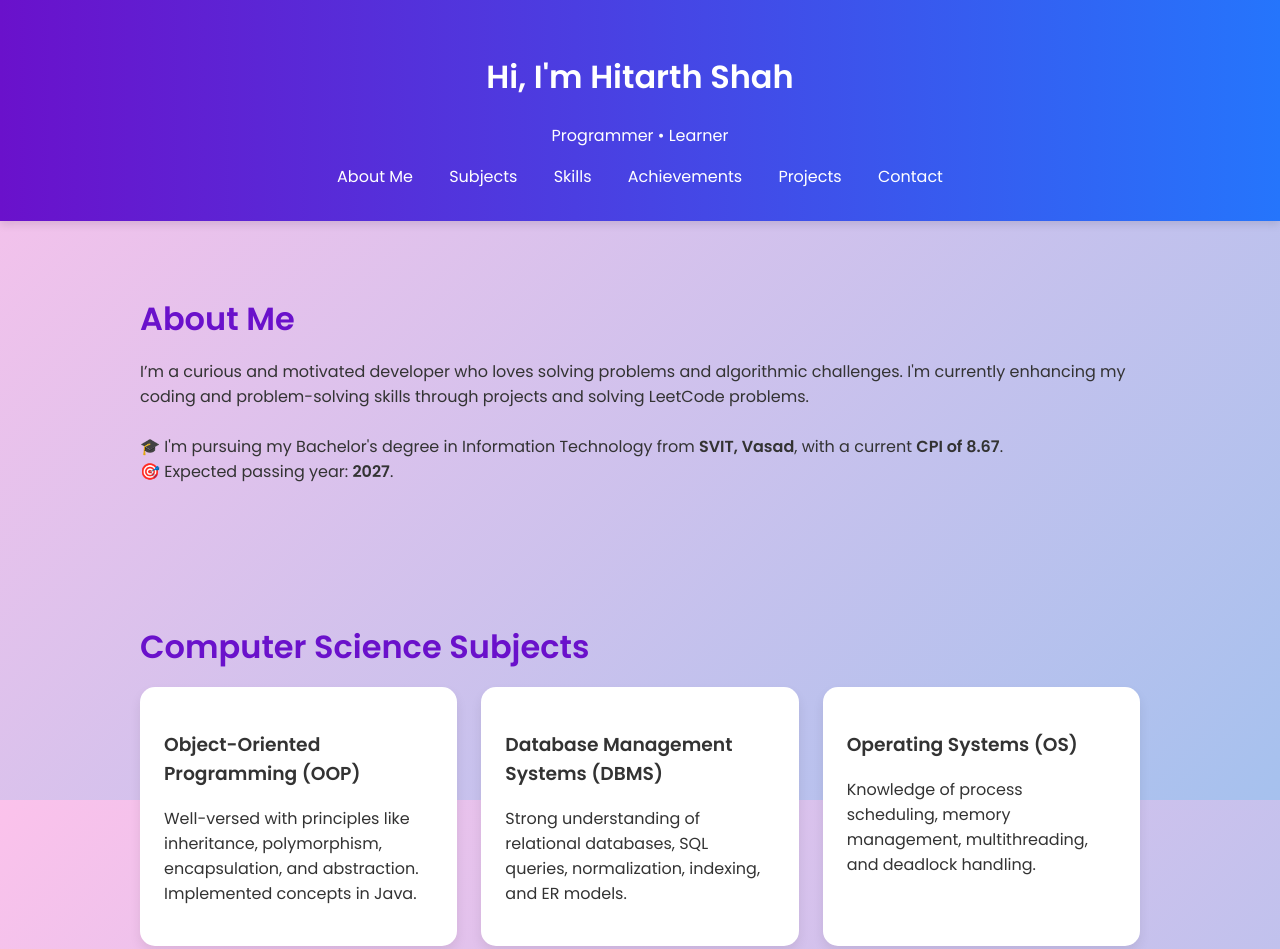
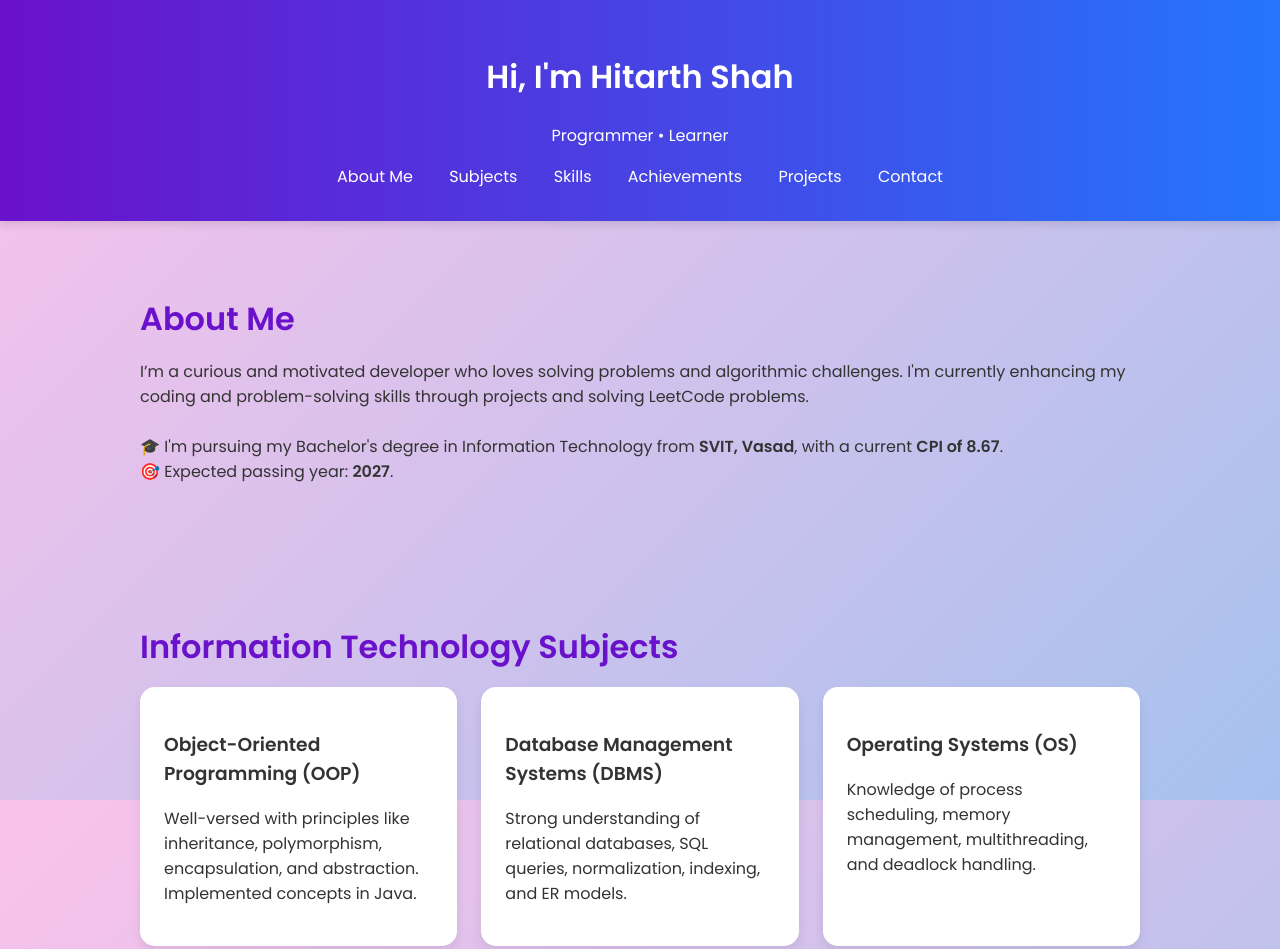
Before and after one commit to hitarth2211/Hitarth_Shah_Portfolio, a plain HTML site: page index.html in a window 1280 px wide. Shown: the top 949 px of the page. Drawn offline with Linux system fonts and the light colour scheme.

Commit message:
Update index.html

```diff
--- a/index.html
+++ b/index.html
@@ -123,7 +123,7 @@
   </section>
 
 <section id="subjects">
-  <h2>Computer Science Subjects</h2>
+  <h2>Information Technology Subjects</h2>
   <div class="skills">
     <div class="card">
       <h3>Object-Oriented Programming (OOP)</h3>
```
